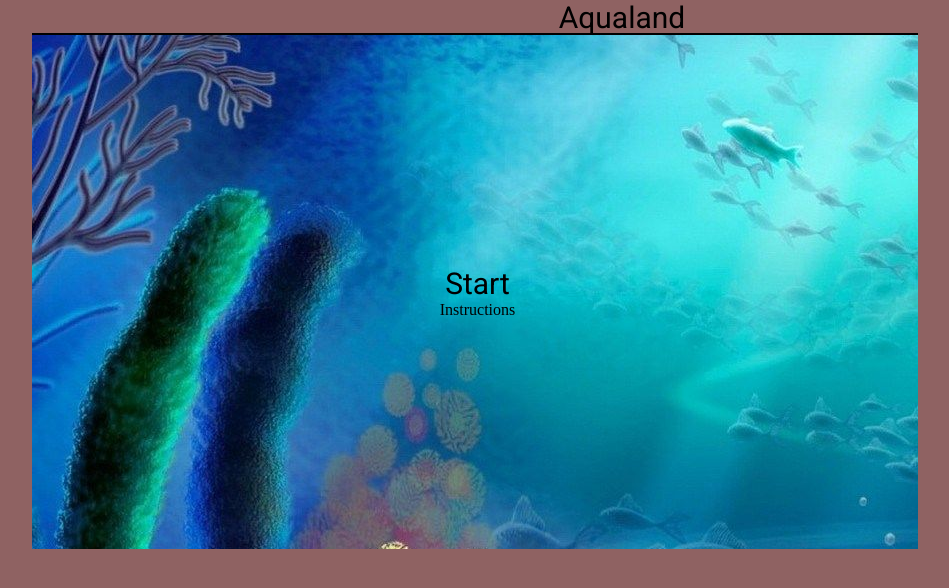
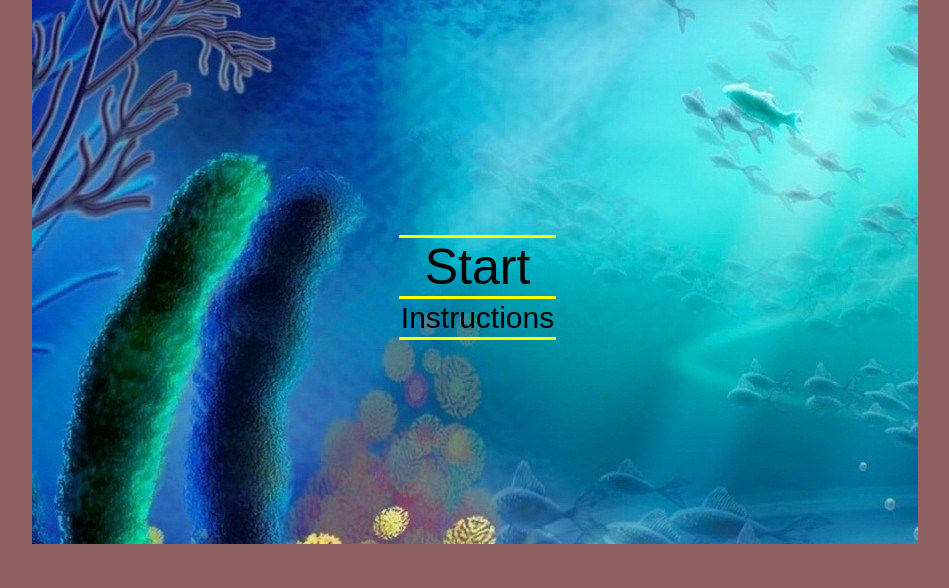
Before and after one commit to Shuhei-Shibahara/Aqualand, a website built with webpack: page index.html in a window 1280 px wide. Shown: the whole page, without its empty margins (68-1017 px from the left). Built offline with Linux system fonts and the light colour scheme; a web font is replaced by a local one.

Commit message:
start button working

```diff
--- a/index.html
+++ b/index.html
@@ -3,6 +3,7 @@
   <meta charset="UTF-8" />
   <meta name="viewport" content="width=device-width, initial-scale=1.0" />
   <meta http-equiv="X-UA-Compatible" content="ie=edge" />
+  <link href="http://fonts.cdnfonts.com/css/aquarium-2" rel="stylesheet">
   <link rel="preconnect" href="https://fonts.googleapis.com">
   <link rel="preconnect" href="https://fonts.gstatic.com" crossorigin>
   <link href="https://fonts.googleapis.com/css2?family=Roboto&display=swap" rel="stylesheet">
@@ -13,13 +14,13 @@
 </head>
 
 <body>
-  <h1>Aqualand</h1>
 
-  <div class="TitleScreen">
+
+  <div class="titleScreen">
     <section>
 
-      <h1>Start</h1>
-      <h2>Instructions</h2>
+      <h1 class="start">Start</h1>
+      <h2 class="instruction">Instructions</h2>
 
     </section>
   </div>
--- a/src/index.js
+++ b/src/index.js
@@ -10,9 +10,16 @@ document.addEventListener("DOMContentLoaded", () => {
   const burger = document.querySelector('.burger')
   const exit = document.querySelector('.exit')
   const nav = document.querySelector('.navbar')
+  const start = document.querySelector('.start')
+  const titleScreen = document.querySelector('.titleScreen')
   burger.addEventListener('mouseover', function () {
     nav.style.display = 'flex';
 
+  })
+
+  start.addEventListener('click', function(){
+    console.log('hi')
+    titleScreen.style.display = 'none'
   })
   // nav.addEventListener('mouseout', function(){
   //   nav.style.display = 'none'
--- a/src/index.scss
+++ b/src/index.scss
@@ -46,13 +46,14 @@ body {
   background-size: cover;
 }
 
-div.TitleScreen{
+div.titleScreen{
   display: flex;
   position: absolute;
   justify-content: center;
   // background-color: white;
   background-image: url("../src/image/lobbyBackground.jpg");
   padding-left: 5px;
+  padding-top: 30px;
   height: 514px;
   width: 881px;
   z-index: 3;
@@ -63,7 +64,19 @@ section{
   justify-content: center;
 }
 
+section h1{
+    border-top: 3px yellow solid;
+    font-family: 'AQUARIUM', sans-serif;
+    font-size: 50px;
+}
 
+section h2{
+      border-top:3px yellow solid;;
+      border-bottom: 3px yellow solid;
+      padding: 2px;
+      font-family: 'AQUARIUM', sans-serif;
+      font-size: 30px;
+}
 ul {
   list-style: none;
 }
```
Also changed, not shown: dist/main.css, dist/main.js, 1 other file.
